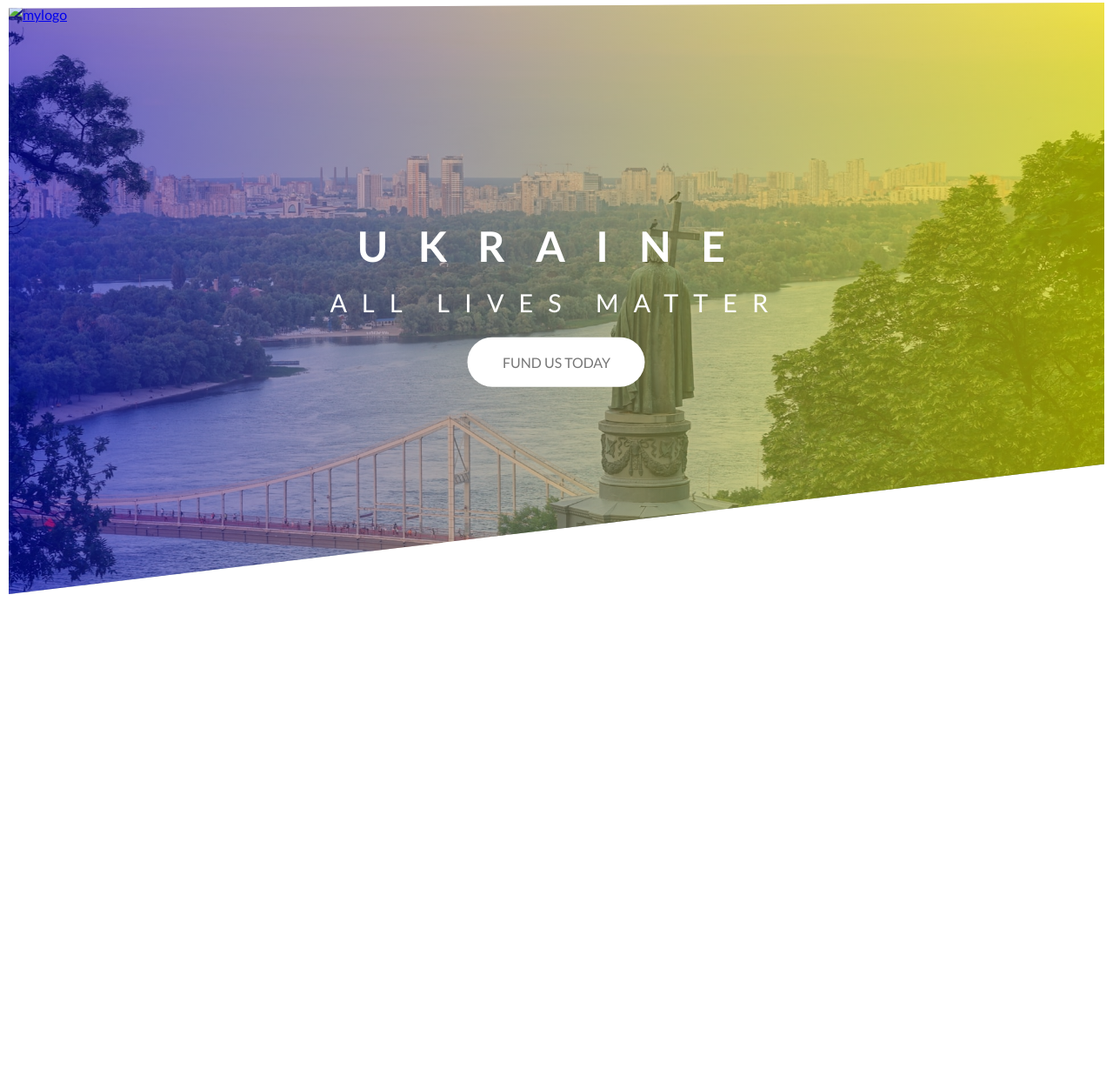
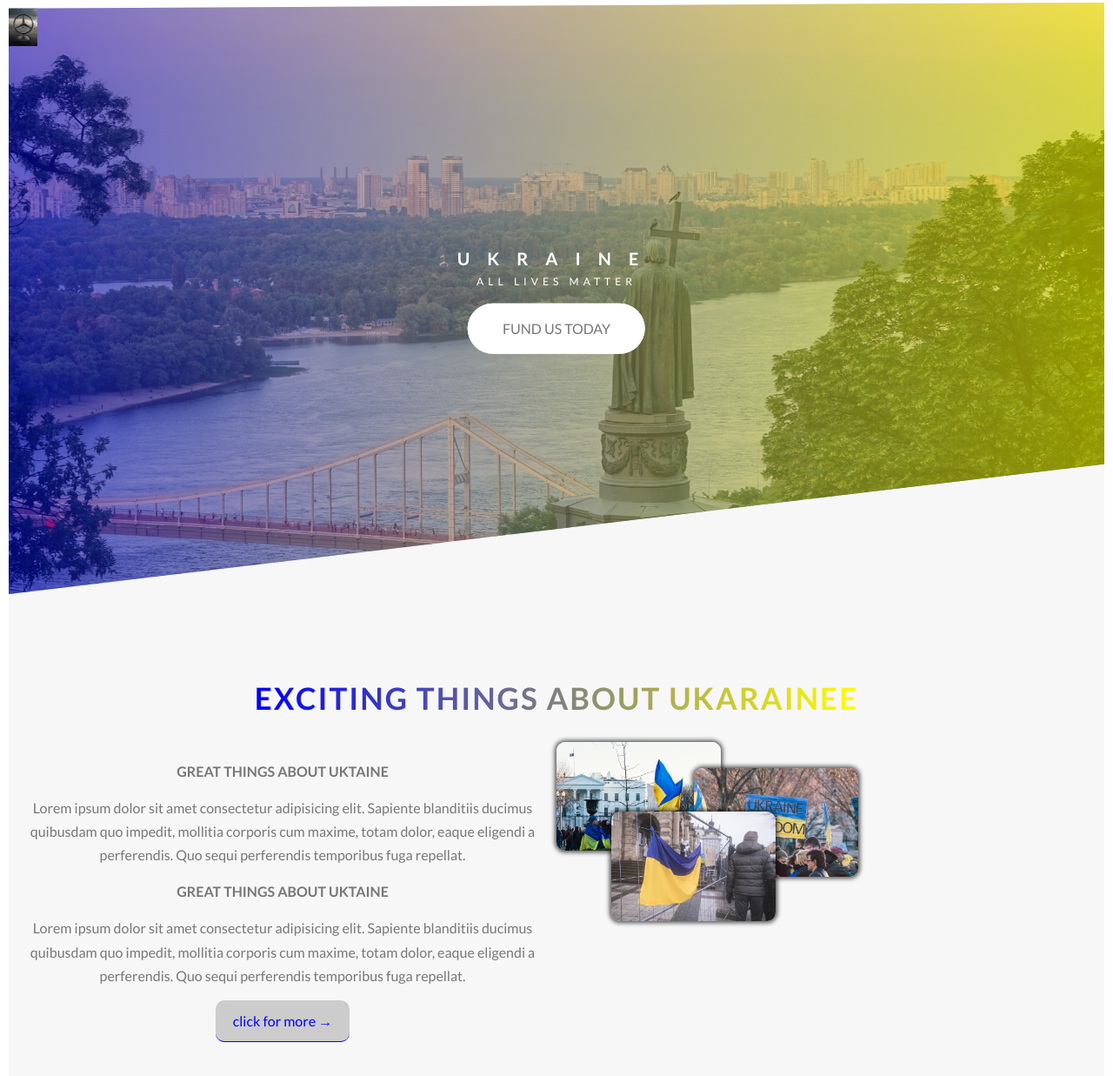
Before and after one commit to zukoslim/advance-css, a website: page index.html in a window 1280 px wide. Shown: the part 7-1244 px from the top of the page at 87% size. Before the commit the page ends 800 px from the top, so only its background shows below. Drawn offline with Linux system fonts and the light colour scheme.

Commit message:
about section

```diff
--- a/index.html
+++ b/index.html
@@ -1,19 +1,24 @@
 <!DOCTYPE html>
 <html lang="en">
   <head>
-    <meta charset="UTF-8">
-    <meta http-equiv="X-UA-Compatible" content="IE=edge">
-    <meta name="viewport" content="width=device-width, initial-scale=1.0">
-    <link rel="preconnect" href="https://fonts.googleapis.com">
-<link rel="preconnect" href="https://fonts.gstatic.com" crossorigin>
-<link href="https://fonts.googleapis.com/css2?family=Lato:ital,wght@0,400;0,700;0,900;1,400;1,900&display=swap" rel="stylesheet">
-    <link rel="stylesheet" href="style.css">
+    <meta charset="UTF-8" />
+    <meta http-equiv="X-UA-Compatible" content="IE=edge" />
+    <meta name="viewport" content="width=device-width, initial-scale=1.0" />
+    <link rel="preconnect" href="https://fonts.googleapis.com" />
+    <link rel="preconnect" href="https://fonts.gstatic.com" crossorigin />
+    <link
+      href="https://fonts.googleapis.com/css2?family=Lato:ital,wght@0,400;0,700;0,900;1,400;1,900&display=swap"
+      rel="stylesheet"
+    />
+    <link rel="stylesheet" href="css/style.css" />
     <title>Document</title>
   </head>
   <body>
     <header class="header">
-       <div class="logo-box">
-           <a href="#"><img src="/imagess/logo.jpg" class="logo" alt="mylogo"></a>
+      <div class="header_logo-box">
+        <a href="#"
+          ><img src="/images/logo.jpg" class="header_logo" alt="mylogo"
+        /></a>
       </div>
       <div class="text-box">
         <h1 class="heading">
@@ -23,6 +28,31 @@
         <a href="#" class="btn btn-white btn-animated"> fund us today</a>
       </div>
     </header>
+    <main>
+      <section class="section-about center">
+        <h2 class="about-heading">Exciting things about Ukarainee</h2>
+        <div class="grid-row ">
+          <div>
+            <h3 class="about-head-tag">great things about uktaine</h3>
+         <p class="about-paragraph" >
+           Lorem ipsum dolor sit amet consectetur adipisicing elit. Sapiente blanditiis ducimus quibusdam quo impedit, mollitia corporis cum maxime, totam dolor, eaque eligendi a perferendis. Quo sequi perferendis temporibus fuga repellat.
+         </p>
+         <h3  class="about-head-tag" >great things about uktaine</h3>
+         <p class="about-paragraph" >
+           Lorem ipsum dolor sit amet consectetur adipisicing elit. Sapiente blanditiis ducimus quibusdam quo impedit, mollitia corporis cum maxime, totam dolor, eaque eligendi a perferendis. Quo sequi perferendis temporibus fuga repellat.
+         </p>
+         <a href=" " class="btn-text left"> click for more &rarr;</a>
+          </div>
+          <div>
+            <div class="img-album">
+              <img src="/images/ukraine-1.jpg" alt="" class="grid-photo p1 ">
+              <img src="/images/ukraine-2.jpg" alt="" class="grid-photo p2">
+              <img src="/images/ukraine-3.jpg" alt="" class="grid-photo p3">
+            </div>
+          </div>
 
+        </div>
+      </section>
+    </main>
   </body>
 </html>
--- /dev/null
+++ b/sass/abstracts/_variables.scss
@@ -0,0 +1,13 @@
+// /* light green #7ed56f
+// medium green #55c57a
+// dark green #28b485
+// *
+// /
+
+$color-primary:#55c57a;
+$color-primary-light: #7ed56f;
+$color-primary-dark: #28b485;
+
+$color-grey-dark: #777;
+$color-white:#fff;
+$color-black: #000  ;
--- /dev/null
+++ b/sass/base/_animation.scss
@@ -0,0 +1,45 @@
+@keyframes moveleft  {
+    0% {
+        opacity: 0;
+        transform: translateX(-100px);
+
+    }
+    70% {
+        transform: translateX(10px);
+
+    }
+    100% {
+        opacity: 1;
+        transform: translate(0);
+
+    }
+}
+@keyframes moveright  {
+    0% {
+        opacity: 0;
+        transform: translateX(100px);
+
+    }
+    70% {
+        transform: translateX(-10px);
+
+    }
+    100% {
+        opacity: 1;
+        transform: translate(0);
+
+    }
+}
+@keyframes movebottom  {
+    0% {
+        opacity: 0;
+        transform: translateY(30px);
+
+    }
+
+    100% {
+        opacity: 1;
+        transform: translate(0);
+
+    }
+}
--- /dev/null
+++ b/sass/base/_base.scss
@@ -0,0 +1,19 @@
+*,
+*::after,
+a::before {
+    margin: 0;
+    padding: 0;
+    box-sizing: border-box;
+
+}
+html {
+    font-size: 62.5%;
+}
+body {
+    font-family: "lato", sans-serif;
+    font-weight: 400;
+    font-size: 16px;
+    line-height: 1.7;
+    color: $color-grey-dark;
+    padding: 10px;
+}
--- /dev/null
+++ b/sass/base/_typography.scss
@@ -0,0 +1,32 @@
+.about-heading {
+    margin-bottom: 40px;
+    font-size: 3.5rem;
+    text-transform: uppercase;
+    font-weight: 700;
+    display: inline-block;
+    background-image: linear-gradient( to right, rgb(0, 0, 255), rgb(255, 255, 0));
+    -webkit-background-clip: text;
+      background-clip: text;
+      color: transparent;
+    text-align: center;
+    letter-spacing: 2px;
+    transition: all 0.2s;
+
+    &:hover {
+        transform: skewY(3deg) skewX(15DEG) scale(1.2);
+        text-shadow: .5rem .1rem .2rem rgba($color: #000000, $alpha: .2);
+    }
+}
+
+.about-head-tag {
+    font-size: 1.6rem;
+    font-weight: 700;
+    text-transform: uppercase;
+    margin-bottom: 15px;
+
+}
+.about-paragraph{
+    font-size: 1.6rem;
+    font-weight: 400;
+  margin-bottom: 15px;
+}
--- /dev/null
+++ b/sass/base/_utility.scss
@@ -0,0 +1,46 @@
+.grid-row {
+    display: grid;
+ grid-template-columns: 50% 50%;
+
+}
+.center {
+    text-align: center;
+}
+.img-album {
+    position: relative;
+}
+
+.grid-photo{
+    width: 30%;
+    box-shadow: 0 0 5px 2px rgba(10, 9, 9, 0.699);
+    border-radius: 10px;
+    position: absolute;
+    z-index: 2;
+    transition: all .3s;
+
+    &:hover {
+        transform: scale(1.3);
+        z-index: 5;
+    }
+}
+.img-album:hover.grid-photo:not(:hover) {
+    transform: scale(0.5) translateY(.5px);
+
+}
+
+.p1{
+    left: 0;
+    top: -20px;
+
+}
+.p2 {
+    // right:px;
+    top: 10px;
+    left: 25%;
+}
+
+
+.p3 {
+    left: 10%;
+    top: 60px;
+}
--- /dev/null
+++ b/sass/component/button.scss
@@ -0,0 +1,83 @@
+.btn:link,
+.btn:visited{
+    text-decoration: none;
+    text-transform: uppercase;
+    padding: 15px 40px;
+    display: inline-block;
+    border-radius: 100px;
+    transition: all 0.3s;
+    position: relative;
+
+}
+.btn:hover {
+    transform: translateY(-3px);
+    box-shadow: 0 10px 20px rgba(0, 0, 0, 0.4);
+}
+
+.btn:active {
+    transform: translateY(-1px);
+    box-shadow: 0 5px 10px rgba(0, 0, 0, 0.4);
+}
+.btn-white {
+    background-color: #fff;
+    color: #777;
+
+}
+.btn::after {
+    content: "";
+    display: inline-block;
+    height: 100%;
+    width: 100%;
+    border-radius: 100px;
+    position: absolute;
+    top: 0;
+    left: 0;
+    z-index: -1;
+    transition: all 2s;
+}
+.btn-white::after {
+    background-color: #fff,
+
+}
+.btn:hover::after{
+    transform: scaleX(1.5) scaleY(1.7);
+    opacity: 0;
+    color: blue;
+}
+.btn-animated {
+    animation: movebottom 0.3s ease-out .7s;
+    animation-fill-mode: backwards;
+}
+@media screen and (min-width: 768px) {
+    .heading-primary {
+        letter-spacing: 35px;
+        font-size: 3rem;
+    }
+    .heading-sub {
+        font-size: 1.8rem;
+        letter-spacing: 17px;
+    }
+
+}
+.btn-text{
+    font-size: 1.6rem;
+    display: inline-block;
+    text-decoration: none;
+    color: blue;
+    padding: 10px 20px;
+    background: #ccc;
+    border-radius: 10px;
+    border-bottom: 1px solid blue ;
+    transition: all .3s;
+}
+.btn-text:hover{
+    background-image: linear-gradient(to right, blue, yellow);
+    color: white;
+    box-shadow: 0 0 0 3px rgb(201, 162, 162);
+    transform: translateY(-5px);
+}
+.btn-text:active {
+    box-shadow: 0 0 0 3px rgb(201, 162, 162);
+    transform: translateY(0);
+
+}
--- /dev/null
+++ b/sass/layout/_head.scss
@@ -0,0 +1,58 @@
+.header {
+    position: relative;
+    height: 85vh;
+    background-image:linear-gradient(to right, rgba(0, 0, 255, 0.432), rgba(255, 255, 0, 0.568)), url(/images/hero.jpg);
+    background-size: cover;
+    background-position: top;
+    clip-path: polygon(0 1%, 100% 0%, 100% 78%, 0 100%);
+
+    &_logobox  {
+
+        position: absolute;
+        top: 40px;
+        left: 40px;
+
+    }
+
+    &_logo {
+        height: 50px;
+
+    }
+
+
+
+}
+
+.text-box {
+    position: absolute;
+    top: 50%;
+    left: 50%;
+    transform: translate(-50%, -50%);
+    text-align: center;
+}
+.heading {
+    color:$color-white;
+    text-transform: uppercase;
+    backface-visibility: hidden;
+    margin-bottom: 15px;
+    &-primary {
+        display: block;
+        font-size: 2rem;
+        font-family: 600;
+        letter-spacing: 20px;
+        animation-name: moveleft;
+        animation-duration: 3s;
+        animation-timing-function: ease-out;
+
+    }
+    &-sub{
+        display: block;
+        font-size: 1.2rem;
+        font-weight: 400;
+        letter-spacing: 5px;
+        animation-name: moveright;
+        animation-duration: 3s;
+        animation-timing-function: ease-out;
+    }
+
+}
--- /dev/null
+++ b/sass/pages/home.scss
@@ -0,0 +1,6 @@
+.section-about{
+    background-color: #f7f7f7;
+    padding: 25rem 0;
+    margin-top: -20vh;
+    // text-align: center;
+}
--- /dev/null
+++ b/sass/sass.scss
@@ -0,0 +1,13 @@
+@import "abstracts/functions";
+@import "abstracts/mixin";
+@import "abstracts/variables";
+
+@import "base/animation";
+@import "base/base";
+@import "base/typography";
+@import "base/utility";
+
+@import "component/button.scss";
+@import "layout/head.scss";
+
+@import "pages/home.scss";
```
Also changed, not shown: package.json (added, +23 -0 lines), css/style.css (added), images/ukraine-1.jpg (added), images/ukraine-2.jpg (added), images/ukraine-3.jpg (added), sass/abstracts/_functions.scss (added), sass/abstracts/_mixin.scss (added), style.css (deleted), 1 other file. Lines whose indentation alone changed are shown as unchanged.
